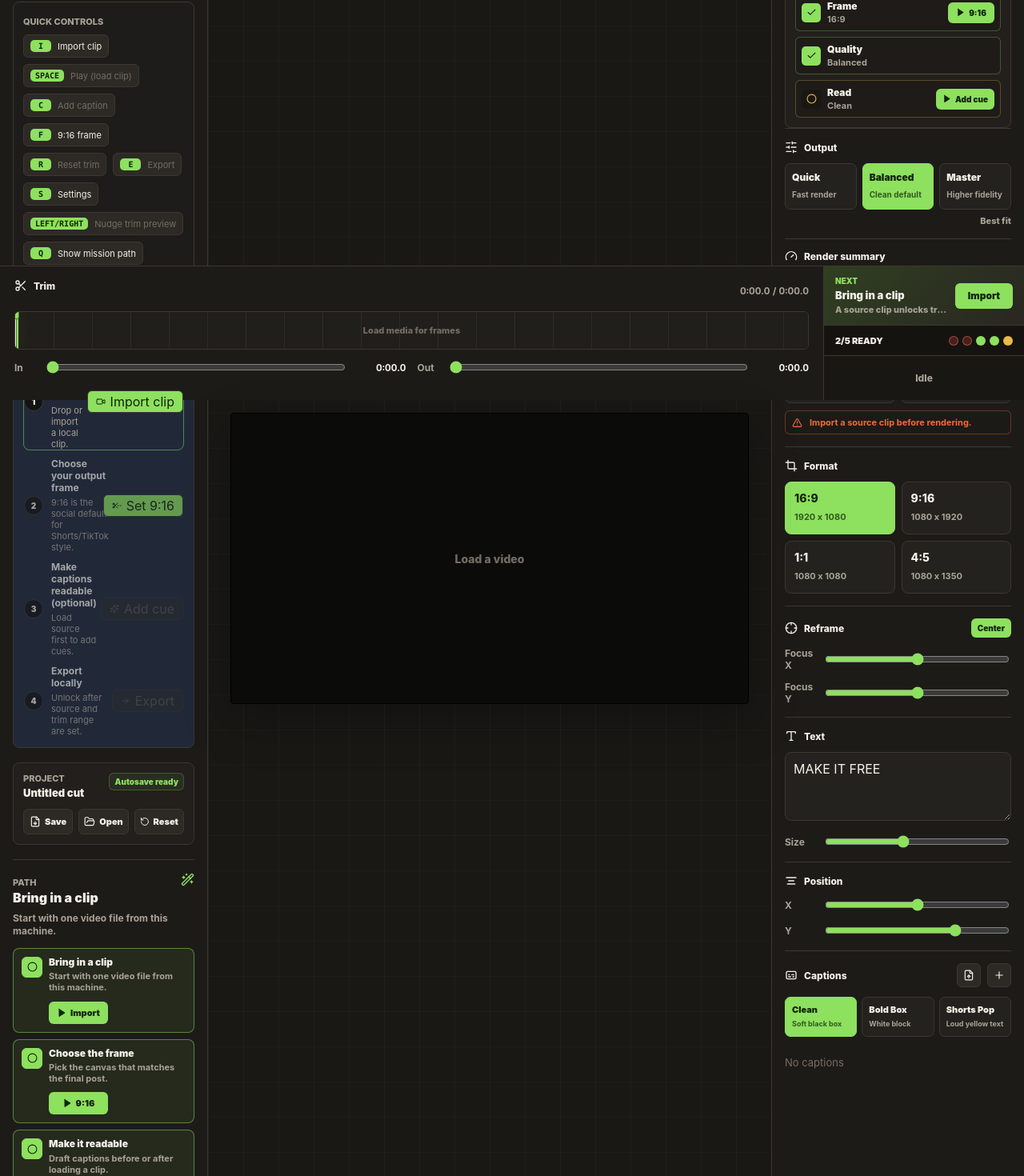
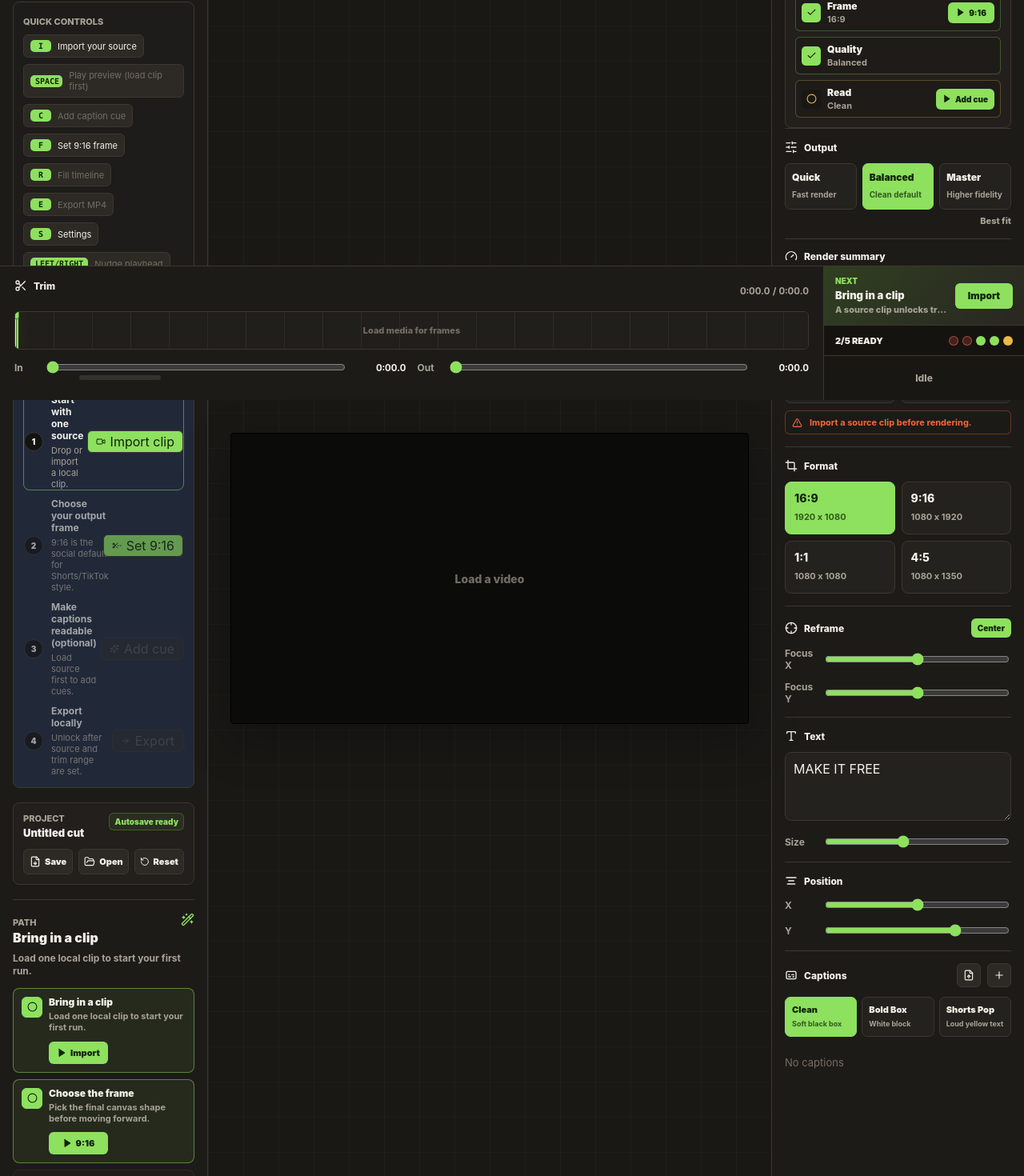
Before and after one commit to Martin123132/freecut, a React (Vite) app: page / in a window 1280 px wide. Shown: the part 300-1770 px from the top of the page at 80% size. Built offline with nearby package versions, Linux system fonts and the light colour scheme.

Commit message:
chore: tune guided copy and workflow gating

```diff
--- a/src/App.tsx
+++ b/src/App.tsx
@@ -930,34 +930,34 @@ function App() {
   };
 
   const shortcutHints = [
-    { keyHint: 'I', label: 'Import clip', enabled: true },
+    { keyHint: 'I', label: 'Import your source', enabled: true },
     {
       keyHint: 'Space',
-      label: file ? (isPlaying ? 'Pause' : 'Play') : 'Play (load clip)',
+      label: file ? (isPlaying ? 'Pause preview' : 'Play preview') : 'Play preview (load clip first)',
       enabled: Boolean(file && duration),
       disabledReason: file ? undefined : 'Load a clip first'
     },
     {
       keyHint: 'C',
-      label: 'Add caption',
+      label: 'Add caption cue',
       enabled: Boolean(file),
       disabledReason: file ? undefined : 'Load a clip first'
     },
     {
       keyHint: 'F',
-      label: '9:16 frame',
+      label: 'Set 9:16 frame',
       enabled: preset.id !== 'vertical',
-      disabledReason: 'Frame already set'
+      disabledReason: 'Vertical frame already set'
     },
     {
       keyHint: 'R',
-      label: 'Reset trim',
+      label: 'Fill timeline',
       enabled: Boolean(file && duration && !canExport),
       disabledReason: canExport ? 'Range already full/ready' : file ? 'Range trims loaded' : 'Load a clip first'
     },
     {
       keyHint: 'E',
-      label: exportState === 'exporting' ? 'Cancel export' : 'Export',
+      label: exportState === 'exporting' ? 'Cancel render' : 'Export MP4',
       enabled: exportState === 'exporting' || canExport
     },
     {
@@ -967,12 +967,12 @@ function App() {
     },
     {
       keyHint: 'Left/Right',
-      label: 'Nudge trim preview',
+      label: 'Nudge playhead',
       enabled: Boolean(file && duration)
     },
     {
       keyHint: 'Q',
-      label: 'Show mission path',
+      label: 'Open mission map',
       enabled: true
     }
   ];
@@ -1012,7 +1012,7 @@ function App() {
       {
         id: 'frame',
         label: 'Set 9:16 frame',
-        description: canFrame ? 'Align to the social cut size' : 'Already in vertical frame',
+        description: canFrame ? 'Align your canvas for short-form delivery' : 'Already tuned for short-form',
         keyHint: 'F',
         onActivate: chooseVerticalFormat,
         disabled: !canFrame
@@ -1020,7 +1020,7 @@ function App() {
       {
         id: 'trim',
         label: 'Reset trim',
-        description: canResetTrim ? 'Cover the full clip' : 'Trim is already full-length',
+        description: canResetTrim ? 'Cover the full clip length for a starting point' : 'Trim is already full-length',
         keyHint: 'R',
         onActivate: resetTrimToFull,
         disabled: !canResetTrim,
@@ -1029,7 +1029,7 @@ function App() {
       {
         id: 'export',
         label: exportState === 'exporting' ? 'Cancel export' : 'Start export',
-        description: canExportAction ? 'Run or stop render to MP4' : 'Finish setup and load a valid range',
+        description: canExportAction ? 'Run or stop render to local MP4' : 'Finish setup and load a valid range',
         keyHint: 'E',
         onActivate: () => {
           if (exportState === 'exporting') {
@@ -1051,8 +1051,8 @@ function App() {
       },
       {
         id: 'start',
-        label: 'Project quick-start',
-        description: 'Review the mission map and unlock the next path.',
+        label: 'Open mission map',
+        description: 'Review the mission map and lock onto your next move.',
         keyHint: 'Q',
         onActivate: openQuickStart,
         disabled: false
@@ -1081,10 +1081,10 @@ function App() {
       id: 'import',
       title: needsMediaRelink ? 'Reload source clip' : 'Bring in a clip',
       detail: file
-        ? 'Clip loaded. You are on the board.'
+        ? `Source "${file?.name}" loaded. Start refining your route.`
         : projectMediaName
           ? `Waiting for ${projectMediaName}.`
-          : 'Start with one video file from this machine.',
+          : 'Load one local clip to start your first run.',
       actionLabel: file ? 'Loaded' : needsMediaRelink ? 'Relink' : 'Import',
       status: file ? 'done' : 'active',
       onAction: requestMedia
@@ -1092,7 +1092,7 @@ function App() {
     {
       id: 'shape',
       title: 'Choose the frame',
-      detail: preset.id === 'vertical' ? 'Vertical export is armed for short-form.' : 'Pick the canvas that matches the final post.',
+      detail: preset.id === 'vertical' ? 'Vertical export is armed and tuned for short-form.' : 'Pick the final canvas shape before moving forward.',
       actionLabel: preset.id === 'vertical' ? 'Set' : '9:16',
       status: preset.id === 'vertical' ? 'done' : 'ready',
       onAction: chooseVerticalFormat
@@ -1100,10 +1100,15 @@ function App() {
     {
       id: 'captions',
       title: 'Make it readable',
-      detail: captions.length ? `${captions.length} caption cue${captions.length === 1 ? '' : 's'} ready.` : 'Draft captions before or after loading a clip.',
-      actionLabel: captions.length ? 'Add more' : 'Add cue',
-      status: hasCaptionWork ? 'done' : 'ready',
-      onAction: addGuidedCaption
+      detail: hasCaptionWork
+        ? `${captions.length} caption cue${captions.length === 1 ? '' : 's'} ready to improve muted viewing.`
+        : file
+          ? 'Optional: add cues and choose a style for muted playback.'
+          : 'Import a clip to enable captioning.',
+      actionLabel: hasCaptionWork ? 'Add more' : 'Add cue',
+      status: hasCaptionWork ? 'done' : file ? 'ready' : 'locked',
+      actionDisabled: !file,
+      onAction: file ? addGuidedCaption : requestMedia
     },
     {
       id: 'export',
```
